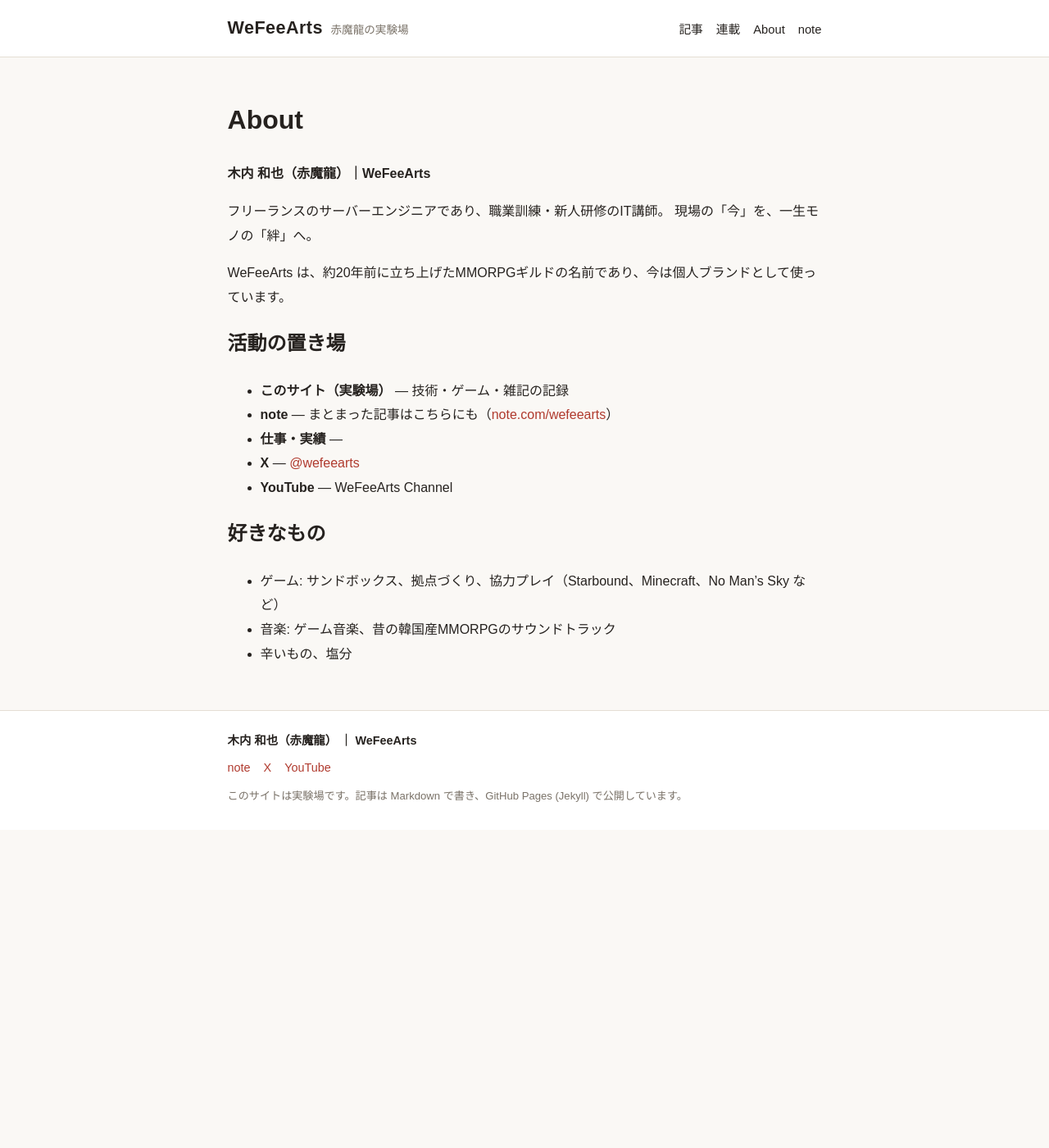
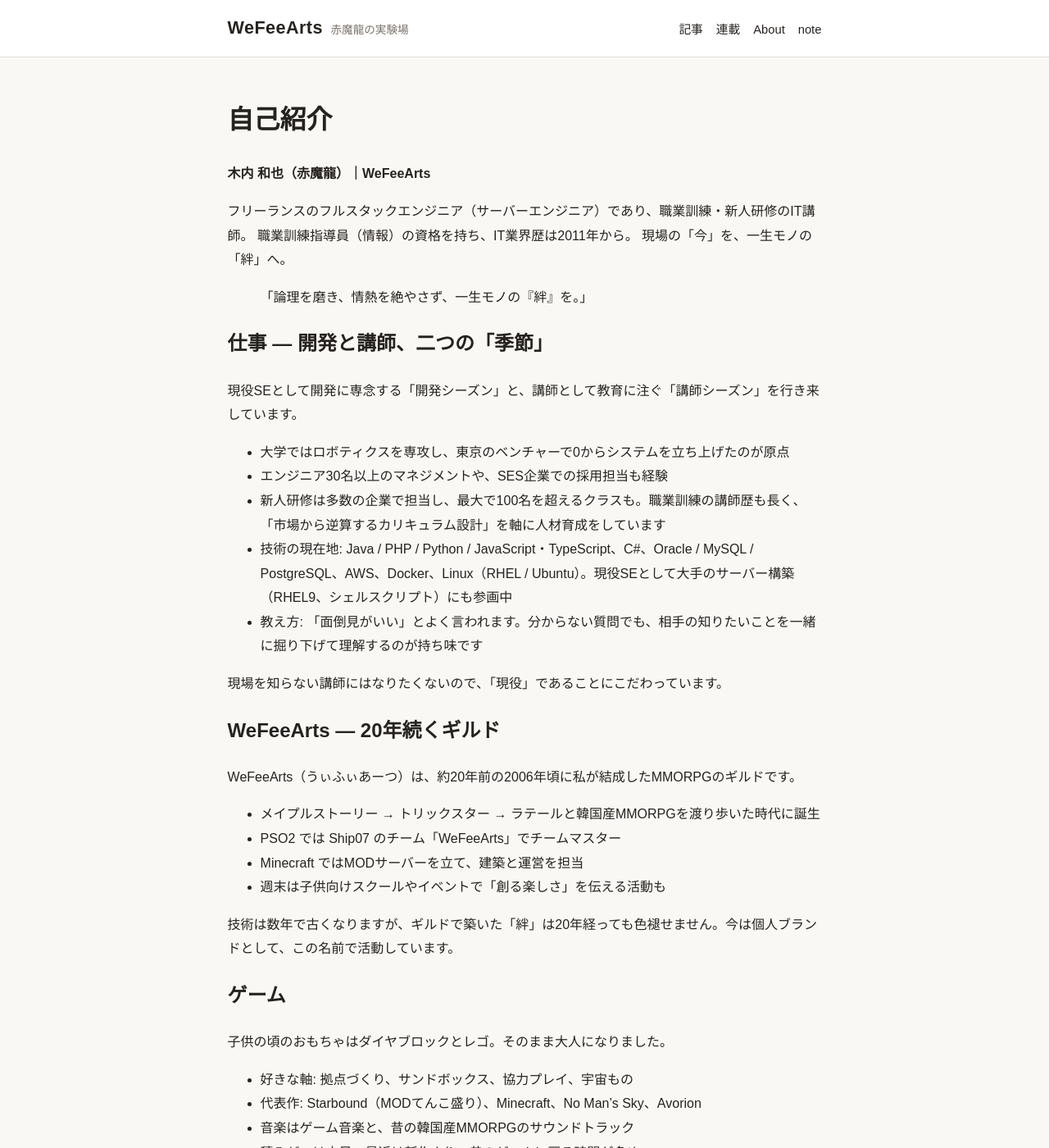
Before and after one commit to Akamaryuu/WeFeeArtsBlogs, a Jekyll site: the page built from docs/about.md, in a window 1280 px wide and 1400 px high. Shown: the whole window at 82% size. Built offline with Jekyll 4.4.1, drawn with Linux system fonts in a browser that asks for light colours; some of the changed text lies outside the part shown.

Commit message:
自己紹介ページを更新（フルスタック表記・資格・実績を追加）

```diff
--- a/docs/about.md
+++ b/docs/about.md
@@ -4,25 +4,60 @@ title: About
 permalink: /about/
 ---
 
-# About
+# 自己紹介
 
 **木内 和也（赤魔龍）｜WeFeeArts**
 
-フリーランスのサーバーエンジニアであり、職業訓練・新人研修のIT講師。
+フリーランスのフルスタックエンジニア（サーバーエンジニア）であり、職業訓練・新人研修のIT講師。
+職業訓練指導員（情報）の資格を持ち、IT業界歴は2011年から。
 現場の「今」を、一生モノの「絆」へ。
 
-WeFeeArts は、約20年前に立ち上げたMMORPGギルドの名前であり、今は個人ブランドとして使っています。
+> 「論理を磨き、情熱を絶やさず、一生モノの『絆』を。」
 
-## 活動の置き場
+## 仕事 — 開発と講師、二つの「季節」
 
-- **このサイト（実験場）** — 技術・ゲーム・雑記の記録
-- **note** — まとまった記事はこちらにも（[note.com/wefeearts](https://note.com/wefeearts)）
-- **仕事・実績** — <!-- 仕事用PagesのURLをここに入れる -->
-- **X** — [@wefeearts](https://x.com/wefeearts)
-- **YouTube** — WeFeeArts Channel
+現役SEとして開発に専念する「開発シーズン」と、講師として教育に注ぐ「講師シーズン」を行き来しています。
 
-## 好きなもの
+- 大学ではロボティクスを専攻し、東京のベンチャーで0からシステムを立ち上げたのが原点
+- エンジニア30名以上のマネジメントや、SES企業での採用担当も経験
+- 新人研修は多数の企業で担当し、最大で100名を超えるクラスも。職業訓練の講師歴も長く、「市場から逆算するカリキュラム設計」を軸に人材育成をしています
+- 技術の現在地: Java / PHP / Python / JavaScript・TypeScript、C#、Oracle / MySQL / PostgreSQL、AWS、Docker、Linux（RHEL / Ubuntu）。現役SEとして大手のサーバー構築（RHEL9、シェルスクリプト）にも参画中
+- 教え方: 「面倒見がいい」とよく言われます。分からない質問でも、相手の知りたいことを一緒に掘り下げて理解するのが持ち味です
 
-- ゲーム: サンドボックス、拠点づくり、協力プレイ（Starbound、Minecraft、No Man's Sky など）
-- 音楽: ゲーム音楽、昔の韓国産MMORPGのサウンドトラック
-- 辛いもの、塩分
+現場を知らない講師にはなりたくないので、「現役」であることにこだわっています。
+
+## WeFeeArts — 20年続くギルド
+
+WeFeeArts（うぃふぃあーつ）は、約20年前の2006年頃に私が結成したMMORPGのギルドです。
+
+- メイプルストーリー → トリックスター → ラテールと韓国産MMORPGを渡り歩いた時代に誕生
+- PSO2 では Ship07 のチーム「WeFeeArts」でチームマスター
+- Minecraft ではMODサーバーを立て、建築と運営を担当
+- 週末は子供向けスクールやイベントで「創る楽しさ」を伝える活動も
+
+技術は数年で古くなりますが、ギルドで築いた「絆」は20年経っても色褪せません。今は個人ブランドとして、この名前で活動しています。
+
+## ゲーム
+
+子供の頃のおもちゃはダイヤブロックとレゴ。そのまま大人になりました。
+
+- 好きな軸: 拠点づくり、サンドボックス、協力プレイ、宇宙もの
+- 代表作: Starbound（MODてんこ盛り）、Minecraft、No Man's Sky、Avorion
+- 音楽はゲーム音楽と、昔の韓国産MMORPGのサウンドトラック
+- 積みゲーは大量。最近は新作より、昔のゲームに戻る時間が多め
+
+## このサイトについて
+
+ここ「赤魔龍の実験場」は、個人の記録置き場です。
+
+- 定期的に「今後の展望」
+- 普段は気まぐれにゲームブログ
+- まとまった技術・研修の記事は note に書いています
+
+## リンク
+
+- ハブサイト: [WeFeeArts ポータル](https://akamaryuu.github.io/WeFeeArtsHub/)
+- note: [木内 和也（赤魔龍）｜WeFeeArts](https://note.com/wefeearts)
+- X: [@wefeearts](https://x.com/wefeearts)
+- YouTube: WeFeeArts Channel
+- 仕事・実績: <!-- 仕事用PagesのURLをここに入れる -->
```
